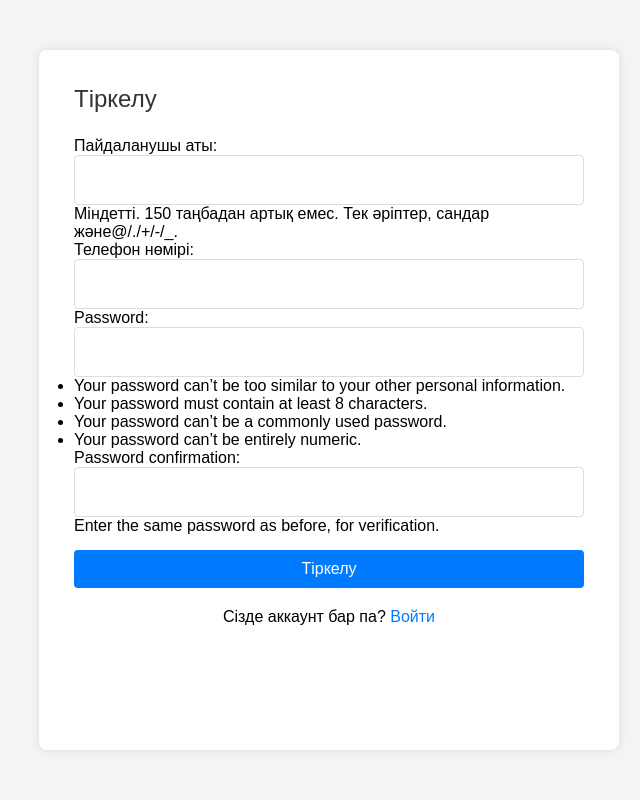
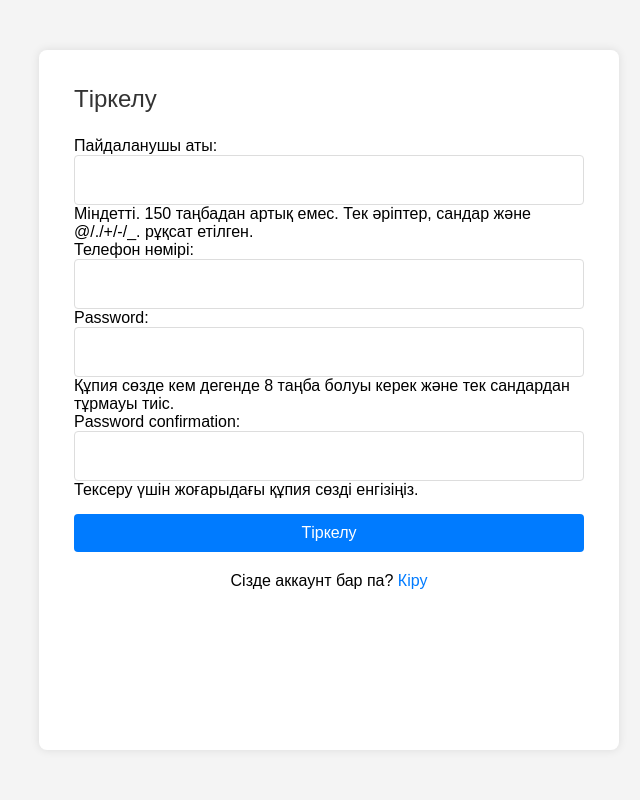
Before and after one commit to serzhan29/Lesson, a Django app: page /register/ in a window 1280 px wide. Shown: the part 83-883 px from the top of the page, without its empty margins (311-951 px from the left). Run offline with Django 4.2, Linux system fonts and the light colour scheme; some libraries are stand-ins or nearby versions.

Commit message:
перевод на казахский

```diff
--- a/main/forms.py
+++ b/main/forms.py
@@ -1,26 +1,34 @@
 from django import forms
 from django.contrib.auth.forms import UserCreationForm
-from django.contrib.auth.models import User
-from .models import Lesson
-from django.contrib.auth.forms import UserCreationForm, UserChangeForm
 from .models import CustomUser
-
 
 class CustomUserCreationForm(UserCreationForm):
     class Meta:
         model = CustomUser
-        fields = ['username','phone_number', 'password1', 'password2']
+        fields = ['username', 'phone_number', 'password1', 'password2']
         labels = {
             'username': 'Пайдаланушы аты:',
-            'phone_number': 'Телефон нөмірі',
+            'phone_number': 'Телефон нөмірі:',
             'password1': 'Құпия сөз:',
             'password2': 'Құпия сөзді растау:'
         }
         help_texts = {
-            'username': 'Міндетті. 150 таңбадан артық емес. Тек әріптер, сандар және@/./+/-/_.',
-            'password1': (
-                'Құпия сөзде кем дегенде 8 таңба болуы керек. '
-                'Құпия сөз тек сандардан тұрмауы керек.'
-            ),
+            'username': 'Міндетті. 150 таңбадан артық емес. Тек әріптер, сандар және @/./+/-/_. рұқсат етілген.',
+            'password1': 'Құпия сөзде кем дегенде 8 таңба болуы керек және тек сандардан тұрмауы тиіс.',
             'password2': 'Тексеру үшін жоғарыдағы құпия сөзді енгізіңіз.'
         }
+        error_messages = {
+            'password_mismatch': 'Құпия сөздер сәйкес келмейді.',
+            'password1': {
+                'too_similar': 'Құпия сөз сіздің басқа жеке деректеріңізге тым ұқсас болмауы керек.',
+                'password_too_short': 'Құпия сөз кем дегенде 8 таңбадан тұруы тиіс.',
+                'password_too_common': 'Бұл құпия сөз тым көп қолданылатын құпия сөз.',
+                'password_entirely_numeric': 'Құпия сөз толығымен сандардан тұрмауы керек.'
+            }
+        }
+
+    def __init__(self, *args, **kwargs):
+        super(CustomUserCreationForm, self).__init__(*args, **kwargs)
+        self.fields['username'].help_text = 'Міндетті. 150 таңбадан артық емес. Тек әріптер, сандар және @/./+/-/_. рұқсат етілген.'
+        self.fields['password1'].help_text = 'Құпия сөзде кем дегенде 8 таңба болуы керек және тек сандардан тұрмауы тиіс.'
+        self.fields['password2'].help_text = 'Тексеру үшін жоғарыдағы құпия сөзді енгізіңіз.'
--- a/main/templates/main/registration/register.html
+++ b/main/templates/main/registration/register.html
@@ -15,7 +15,7 @@
             <button type="submit">Тіркелу</button>
         </form>
         <div class="links">
-            <p>Сізде аккаунт бар па? <a href="{% url 'login' %}">Войти</a></p>
+            <p>Сізде аккаунт бар па? <a href="{% url 'login' %}">Кіру</a></p>
         </div>
     </div>
 </body2>
```
